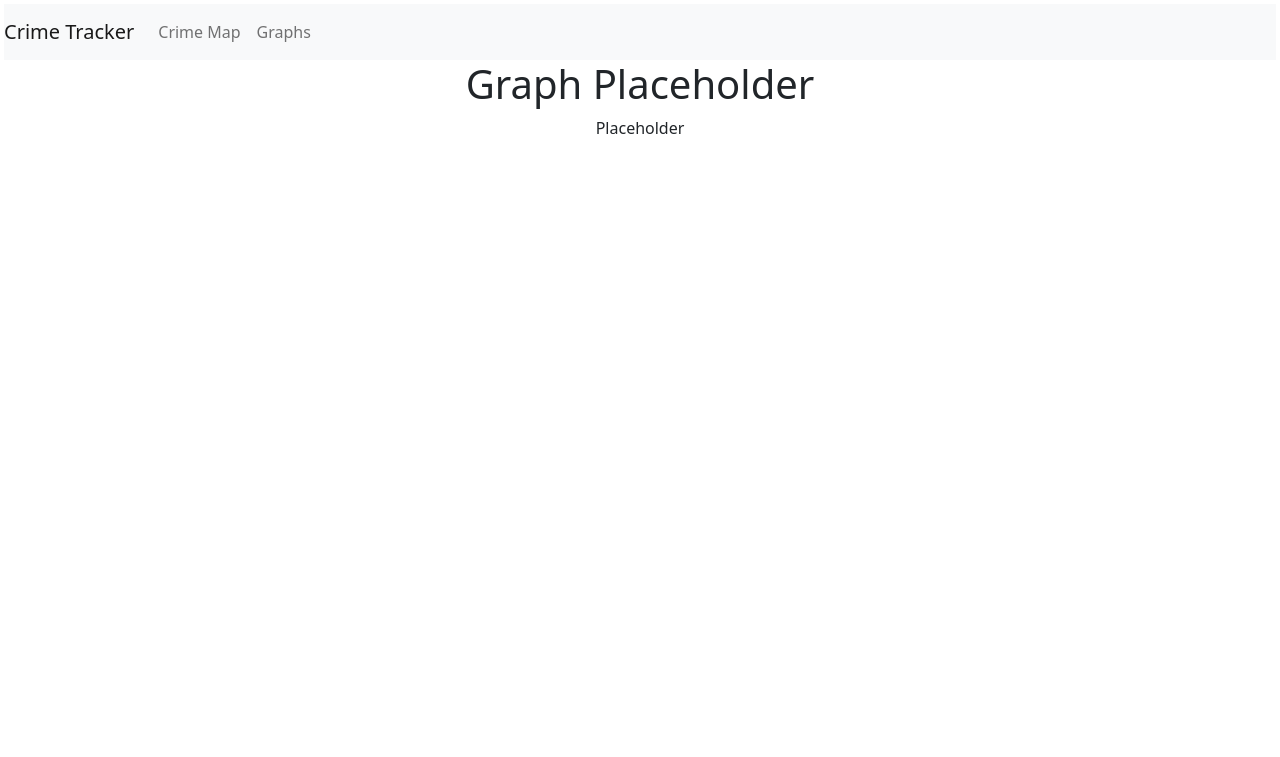
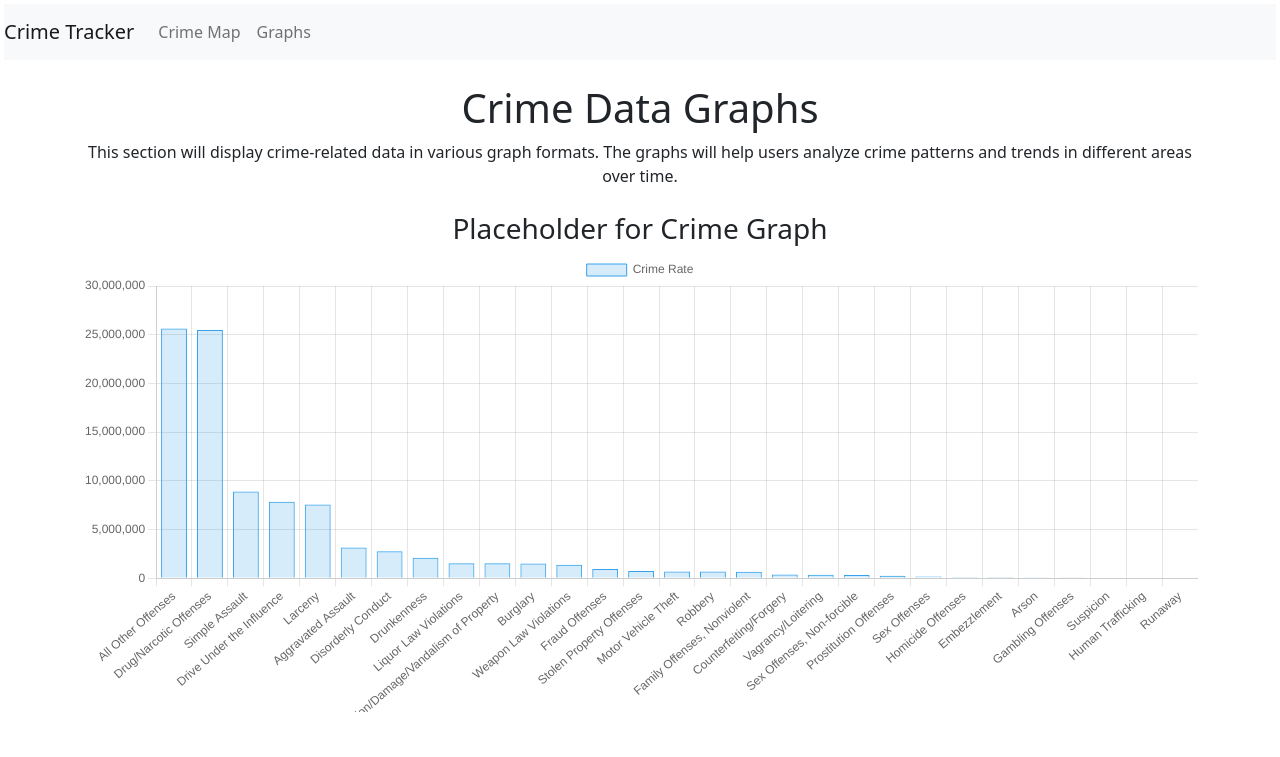
Before and after one commit to adnanmahmutovic/CrimeTracker, a plain HTML site: page graph.html in a window 1280 px wide. Drawn offline with nearby package versions, Linux system fonts and the light colour scheme.

Commit message:
Updated graph.html with dynamic chart integration

```diff
--- a/graph.html
+++ b/graph.html
@@ -11,6 +11,23 @@
       integrity="sha384-rbsA2VBKQhggwzxH7pPCaAqO46MgnOM80zW1RWuH61DGLwZJEdK2Kadq2F9CUG65"
       crossorigin="anonymous"
     />
+    <!--Include Chart.js-->
+    <script src="https://cdn.jsdelivr.net/npm/chart.js"></script>
+    <style>
+      /* Ensure the container doesn't stretch excessively */
+      #graph {
+        width: 100%;
+        height: 500px; /* Control the height of the container */
+        position: relative;
+        overflow: hidden; /* Hide overflow content */
+      }
+
+      /* Canvas size should be controlled within the parent container */
+      #graphCanvas {
+        width: 100% !important; /* Ensure canvas fits the container */
+        height: 100% !important; /* Ensure canvas fits the container */
+      }
+    </style>
   </head>
   <body>
     <script src="app.js"></script>
@@ -40,8 +57,70 @@
       </div>
     </nav>
 
-    <h1 class="text-center">Graph Placeholder</h1>
+    <!-- Title and Description Section -->
+    <div class="container mt-4">
+      <h1 class="text-center">Crime Data Graphs</h1>
+      <p class="text-center">
+            This section will display crime-related data in various graph formats.
+            The graphs will help users analyze crime patterns and trends in different
+            areas over time.
+      </p>
+    </div>
 
-    <div id="graph" class="text-center">Placeholder</div>
-  </body>
-</html>
+    <!-- Graph Placeholder Section -->
+      <div id="graph" class="container text-center mt-4">
+        <h3>Placeholder for Crime Graph</h3>
+        <!-- Canvas for Chart.js -->
+        <canvas id="crimeChart" width="400" height="200"></canvas>
+      </div>
+
+    <!--Chart.js Script-->
+    <script>
+      // Get the Canvas element
+      const ctx = document.getElementById('crimeChart').getContext('2d');
+
+      // Data from the Offense Category_11-15-2024.csv file
+      const crimeData = {
+        labels: [
+        "All Other Offenses", "Drug/Narcotic Offenses", "Simple Assault", "Drive Under the Influence",
+        "Larceny", "Aggravated Assault", "Disorderly Conduct", "Drunkenness", "Liquor Law Violations",
+        "Destruction/Damage/Vandalism of Property", "Burglary", "Weapon Law Violations", "Fraud Offenses",
+        "Stolen Property Offenses", "Motor Vehicle Theft", "Robbery", "Family Offenses, Nonviolent",
+        "Counterfeiting/Forgery", "Vagrancy/Loitering", "Sex Offenses, Non-forcible", "Prostitution Offenses",
+        "Sex Offenses", "Homicide Offenses", "Embezzlement", "Arson", "Gambling Offenses", "Suspicion",
+        "Human Trafficking", "Runaway"
+        ],
+        datasets: [{
+          label: 'Crime Rate',
+          data: [
+            25639204, 25483199, 8900916, 7865774, 7579634, 3173301, 2764822, 2106309, 1547510, 1542099,
+            1508608, 1383227, 951566, 753234, 701181, 691888, 670869, 385743, 374802, 346880, 270822,
+            193896, 114842, 112926, 79419, 41042, 7793, 4347, 0
+          ],
+          backgroundColor: 'rgba(54, 162, 235, 0.2)',
+          borderColor: 'rgba(54, 162, 235, 1)',
+          borderWidth: 1
+        }]
+      };
+
+      // Create a new Chart
+      const crimeChart = new Chart(ctx, {
+        type: 'bar', // Type of chart (can change from 'bar' to 'line' or 'pie' if needed)
+        data: crimeData,
+        options: {
+          responsive: true,  // Make the chart responsive
+          maintainAspectRatio: false, // Allow height to adjust
+          scales: {
+            y: {
+              beginAtZero: true, // Start the y-axis at 0
+              ticks: {
+                max: 30000000, // Set a max value for the y-axis to make the chart more compact
+                stepSize: 5000000 // Control the steps between y-axis ticks
+              }
+            }
+          }
+        }
+      });
+    </script>
+    </body>
+  </html>
```
